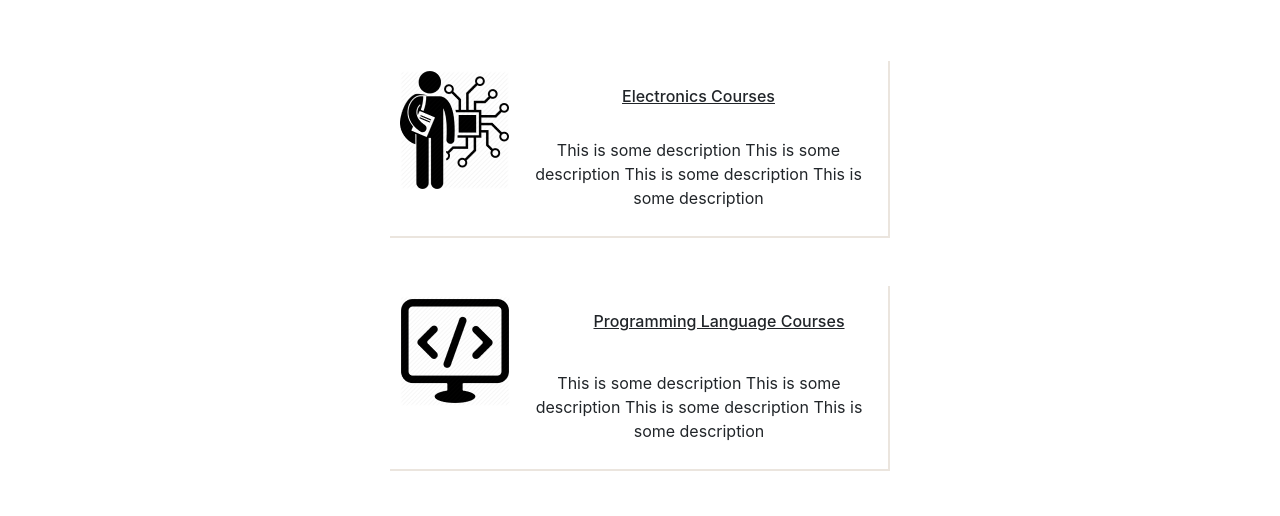
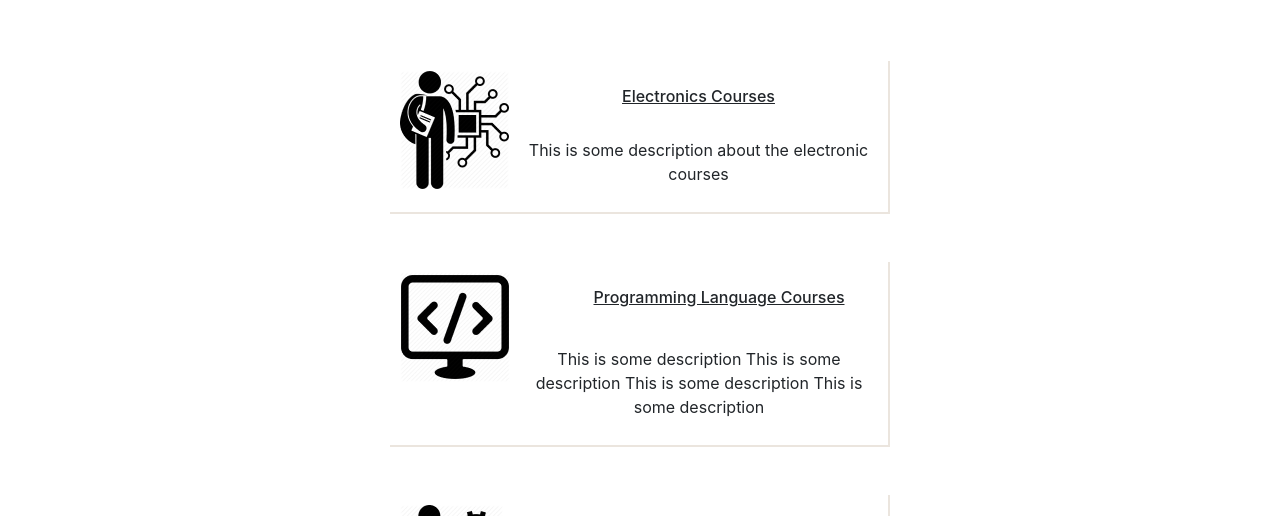
Before and after one commit to parul44/WebD, a plain HTML site: page index.html in a window 1280 px wide. Shown: the part 211-727 px from the top of the page. Drawn offline with nearby package versions, Linux system fonts and the light colour scheme.

Commit message:
Update index.html

```diff
--- a/index.html
+++ b/index.html
@@ -49,7 +49,7 @@
                     <img src="enng.png">
                     <div class="middle"><h6>Electronics Courses</h6>
                         <br>
-                    This is some description This is some description This is some description This is some description</div>
+                    This is some description about the electronic courses</div>
             </p>
 
     </div>
```
